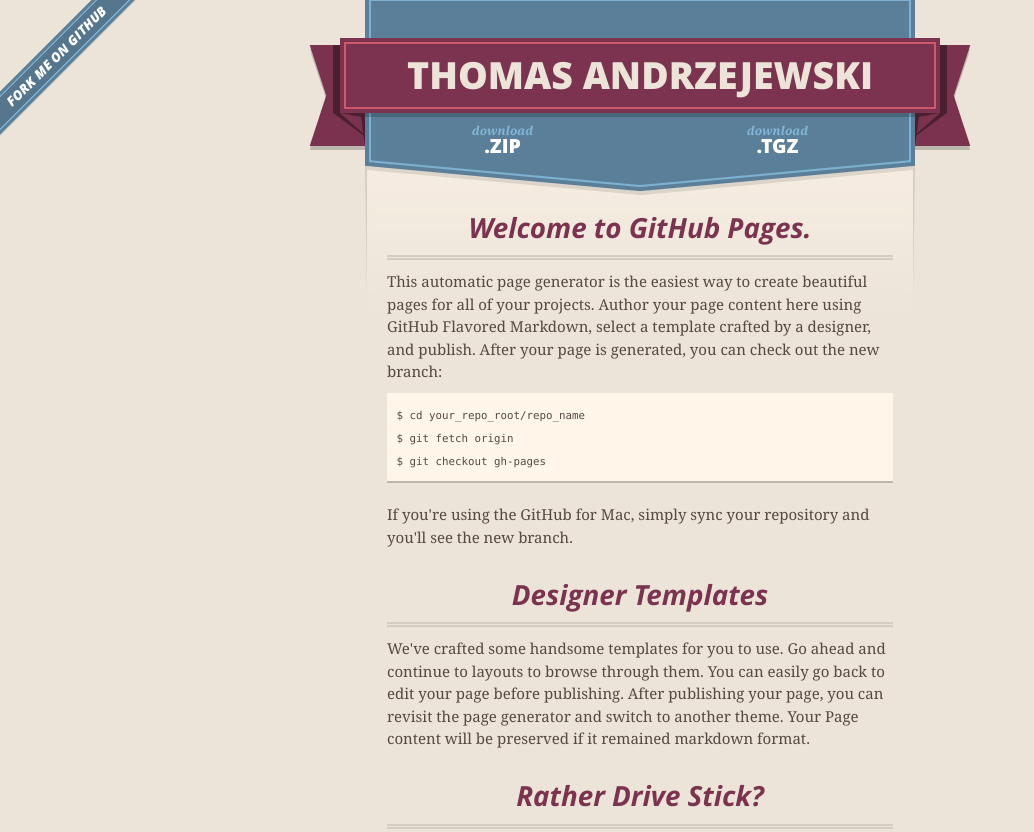
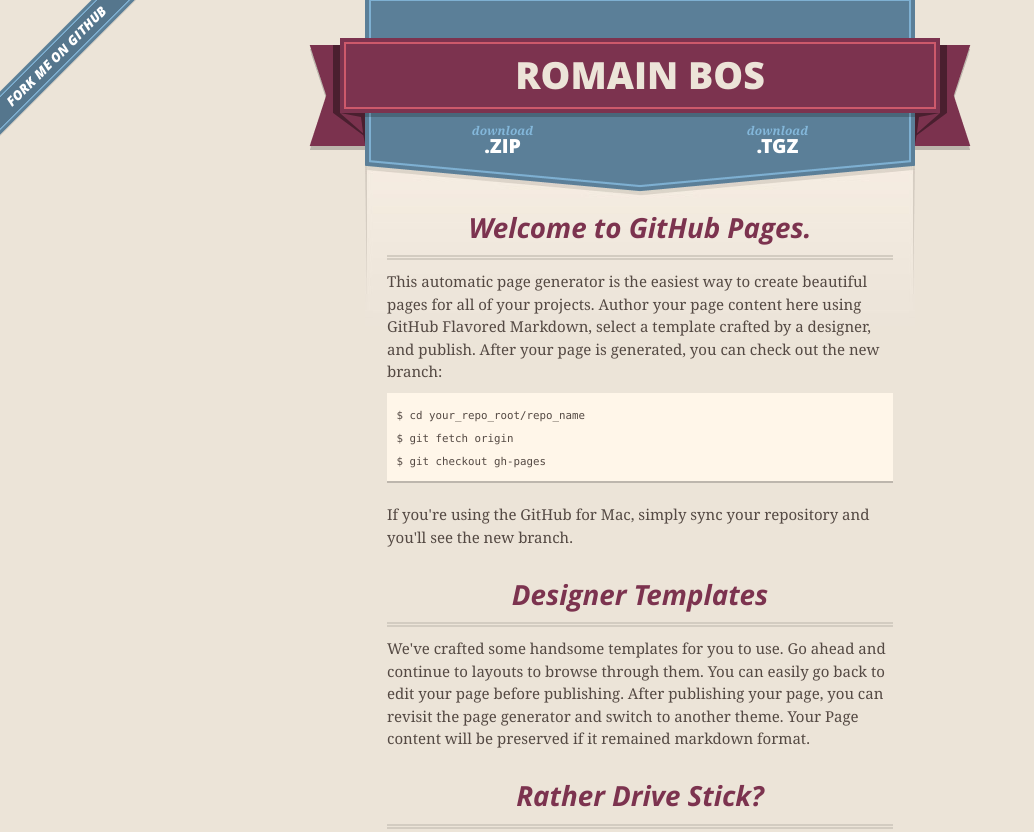
Before and after one commit to bromain/montest, a plain HTML site: page index.html in a window 1280 px wide. Shown: the top 832 px of the page, without its empty margins (0-1034 px from the left). Drawn offline with nearby package versions, Linux system fonts and the light colour scheme.

Commit message:
Update index.html

```diff
--- a/index.html
+++ b/index.html
@@ -27,7 +27,7 @@
       <header>
         <span class="ribbon-outer">
           <span class="ribbon-inner">
-            <h1>Thomas Andrzejewski</h1>
+            <h1>Romain Bos</h1>
             <h2></h2>
           </span>
           <span class="left-tail"></span>
```
